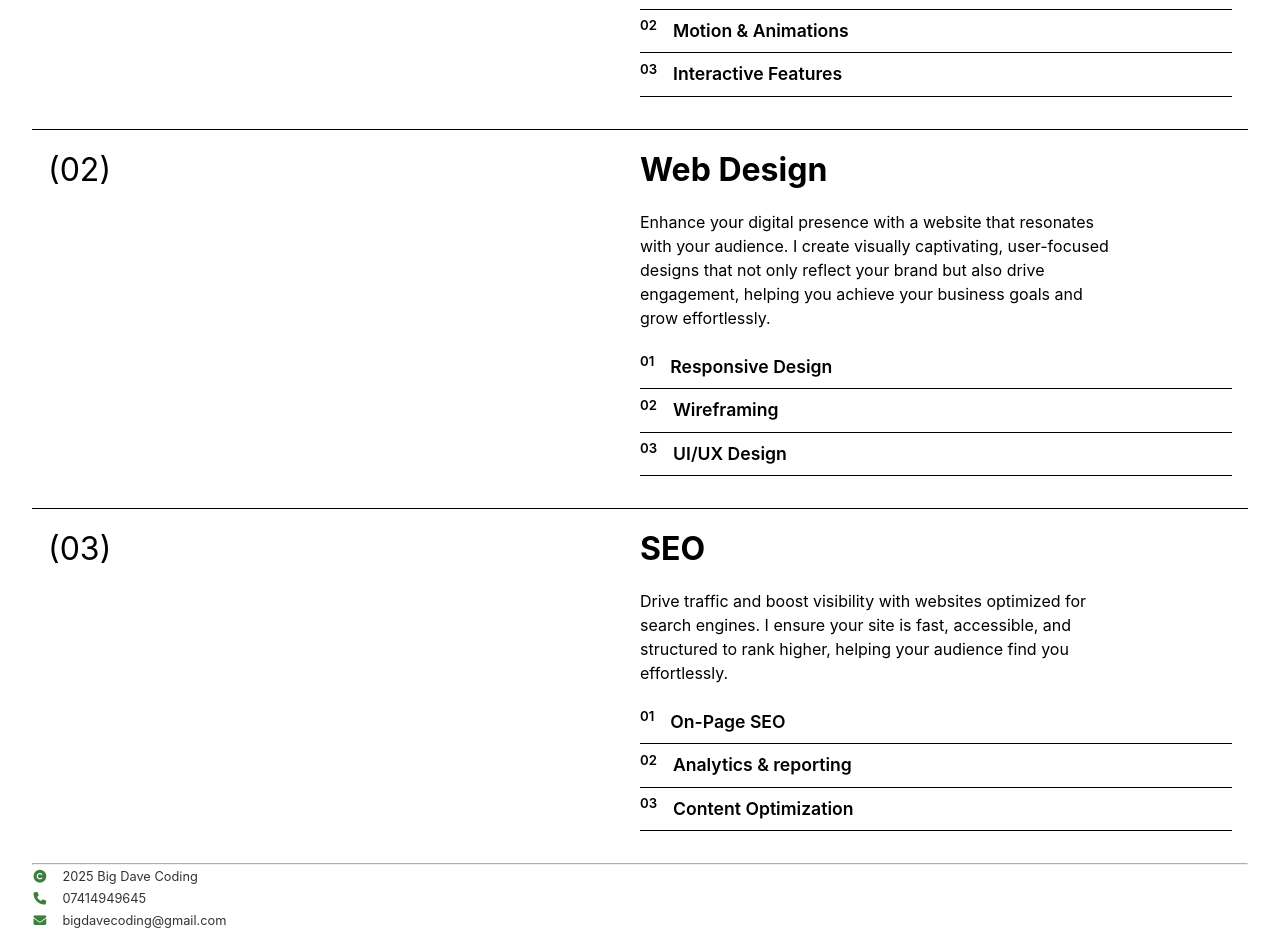
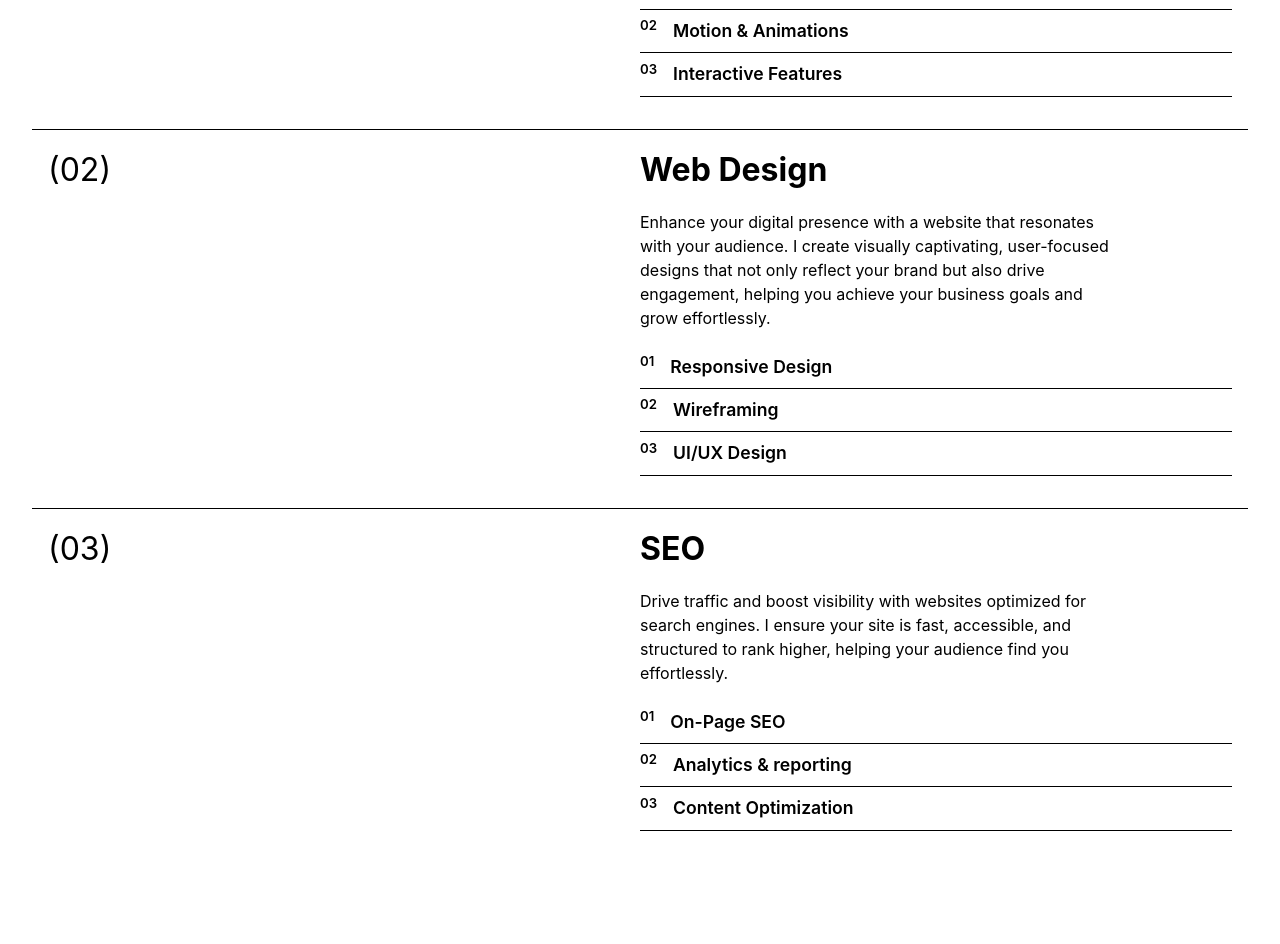
Before and after one commit to BigDaveCoding/react-practice, a React (Vite) app in the folder my-first-react-project/: page / in a window 1280 px wide. Shown: the part 1388-2332 px from the top of the page. Built offline with nearby package versions, Linux system fonts and the light colour scheme.

Commit message:
got my scrollTrigger working on my services section. Had to add a duplicate hero section underneath to test everything was working ok by having enough website to scroll down.

```diff
--- a/my-first-react-project/src/App.jsx
+++ b/my-first-react-project/src/App.jsx
@@ -12,6 +12,7 @@ function App() {
       <Header />
       <HeroSection />
       <Services />
+      <HeroSection />
       <Footer />
     </>
   )
--- a/my-first-react-project/src/index.css
+++ b/my-first-react-project/src/index.css
@@ -16,6 +16,7 @@
   --a-link-hover-color: #0b610c;
   --header_small_font_size: 0.8rem;
   --max-width-px: 1280px;
+  --background-color: white;
 }
 
 * {
@@ -206,7 +207,8 @@ footer i {
   /* color: white;
   background-color: rgb(8, 8, 7, 0.9); */
   border-radius: 50px 50px 0 0;
-  height: auto;
+  position: relative;
+  padding-bottom: 10px;
 }
 
 .services_title {
@@ -224,6 +226,7 @@ footer i {
   border-top: 0.5px solid black;
   /* margin: 1rem; */
   padding: 1rem;
+  background-color: var(--background-color);
 }
 
 .s_grid_intro {
--- a/my-first-react-project/src/services.jsx
+++ b/my-first-react-project/src/services.jsx
@@ -19,7 +19,58 @@ function Services() {
                          I ensure your site is fast, accessible, and structured to rank higher, helping your audience find you effortlessly."
 
     const webDevSection = useRef(null)
-    // console.log(web_dev_section)
+    const webDesignSection = useRef(null)
+    const seoSection = useRef(null)
+
+    useEffect(() => {
+        const webDev = webDevSection.current;
+        const webDesign = webDesignSection.current;
+        const seo = seoSection.current;
+
+
+        if (webDev && webDesign && seo) {
+            gsap.to(webDev, {
+                scrollTrigger: {
+                    trigger: webDev,
+                    start: 'top 10%', // Pin starts when the top of the element reaches the top of the viewport
+                    endTrigger: seo,
+                    end: 'top 25%',
+                    pin: true,
+                    pinSpacing: false,
+                    // markers: true,
+                }
+            });
+
+            gsap.to(webDesign, {
+                scrollTrigger: {
+                    trigger: webDesign,
+                    start: 'top 17.5%',
+                    endTrigger: seo,
+                    end: 'top 25%',
+                    pin: true,
+                    pinSpacing: false,
+                    // markers: true,
+                }
+            });
+
+            gsap.to(seo, {
+                scrollTrigger: {
+                    trigger: seo,
+                    start: 'top 25%',
+                    end: 'top 25%',
+                    pin: true,
+                    pinSpacing: false,
+                    // markers: true,
+                }
+            });
+        }
+
+        // Cleanup ScrollTrigger on component unmount
+        return () => {
+            ScrollTrigger.getAll().forEach((trigger) => trigger.kill());
+        };
+    }, []);
+
 
 
     return (
@@ -47,7 +98,7 @@ function Services() {
                     </div>
                 </div>
 
-                <div className="services_grid s_grid_item">
+                <div ref={webDesignSection} className="services_grid s_grid_item">
                     <span className="s_grid_column_one">(02)</span>
                     <div className = "service">
                         <h4>Web Design</h4>
@@ -60,7 +111,7 @@ function Services() {
                     </div>
                 </div>
 
-                <div className="services_grid s_grid_item">
+                <div ref={seoSection} className="services_grid s_grid_item">
                     <span className="s_grid_column_one">(03)</span>
                     <div className = "service">
                         <h4>SEO</h4>
```
